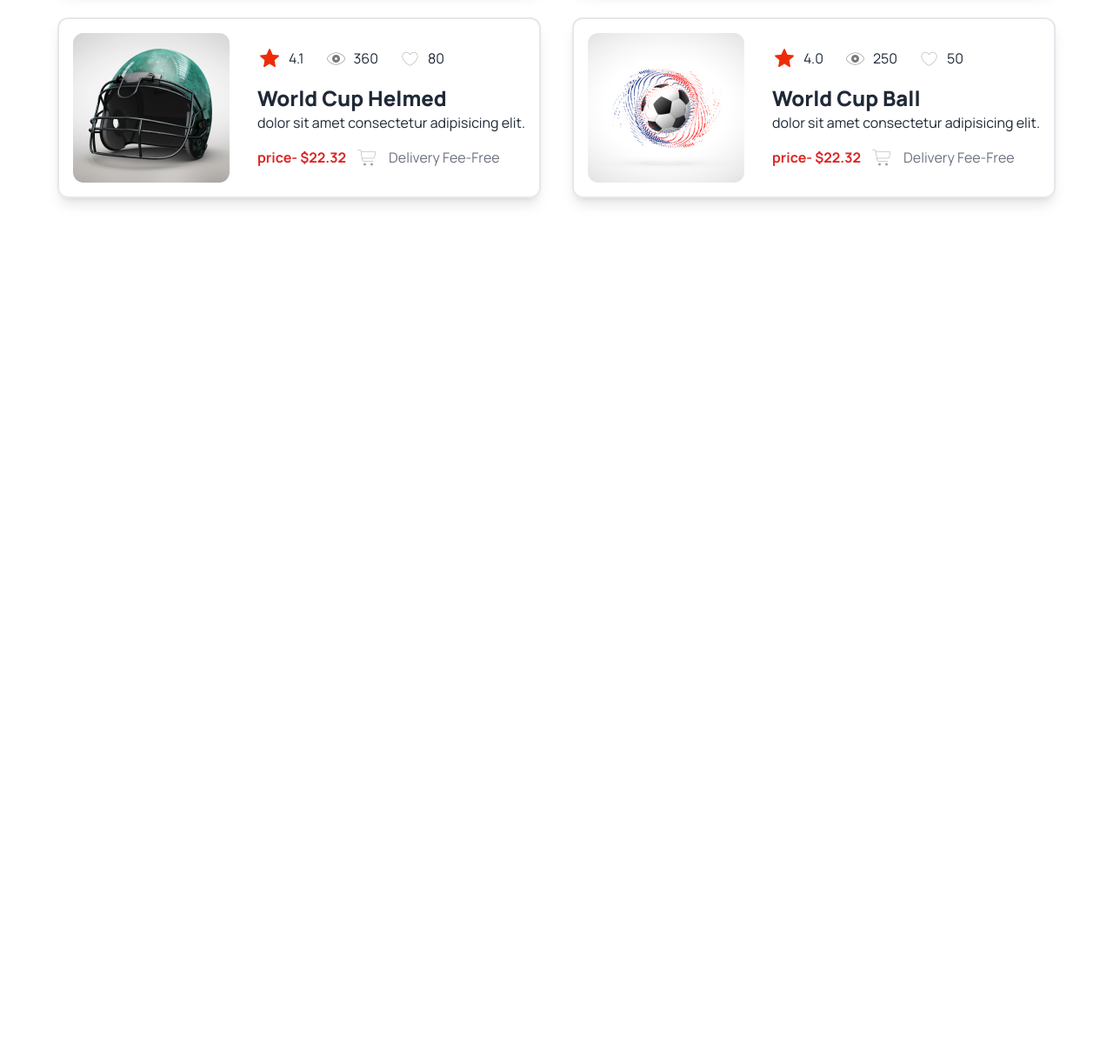
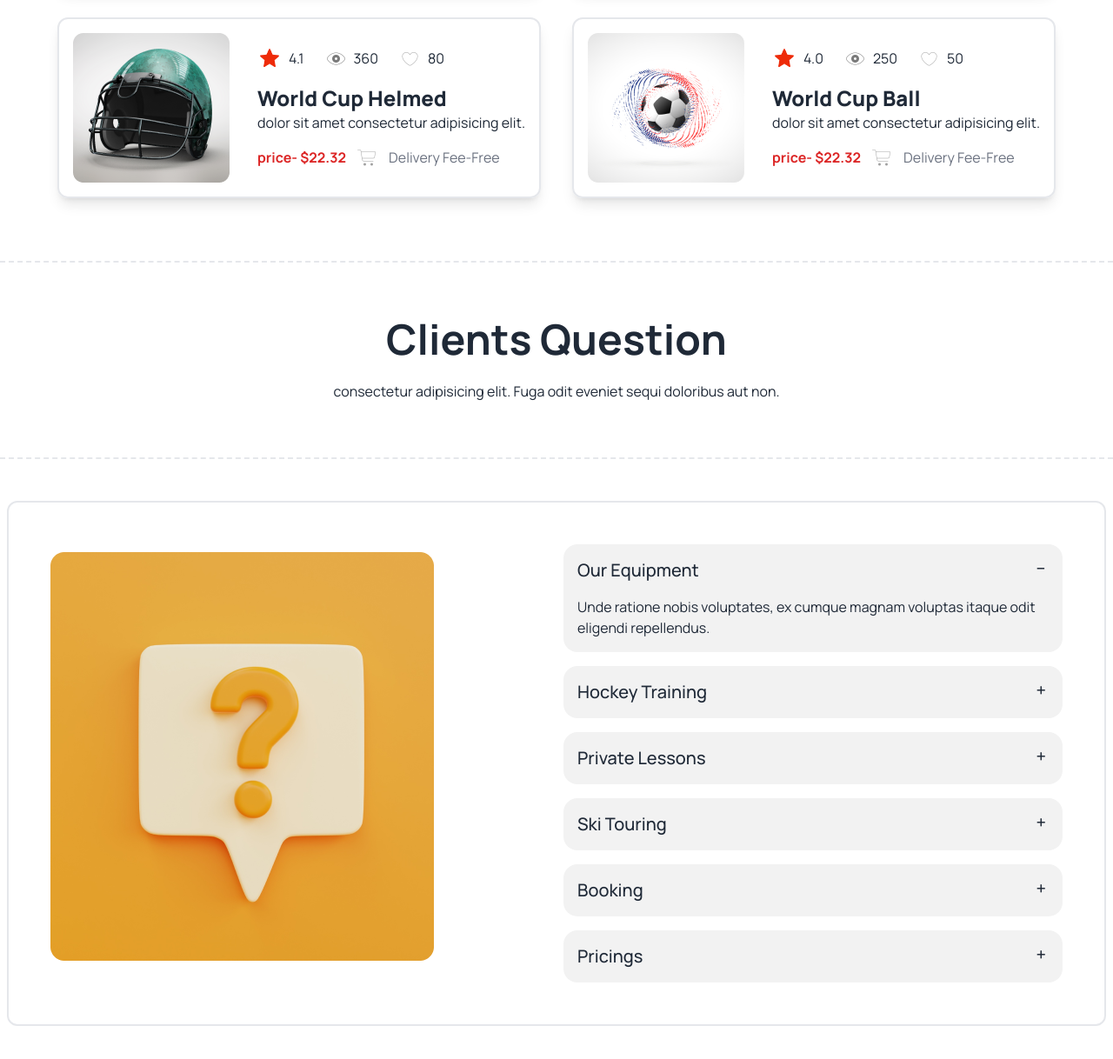
Before and after one commit to Abid-hasan12/hockeys-repo, a plain HTML site: page index.html in a window 1280 px wide. Shown: the part 3267-4485 px from the top of the page at 87% size. Before the commit the page ends 3567 px from the top, so only its background shows below. Drawn offline with nearby package versions, Linux system fonts and the light colour scheme.

Commit message:
added clients question

```diff
--- a/index.html
+++ b/index.html
@@ -420,6 +420,71 @@
                 </div>
             </div>
         </section>
+        <!-- clients question -->
+        <section class="my-16">
+            <!-- title -->
+            <div class="flex flex-col justify-center space-y-6 border-t-2 border-b-2 border-dashed p-16">
+                <h4 class="text-5xl font-bold text-center">Clients Question</h4>
+                <p class="text-center mt-4">consectetur adipisicing elit. Fuga odit eveniet sequi doloribus aut non.</p>
+            </div>
+            <!-- FAQ Content -->
+            <div class="flex flex-col lg:flex-row items-center gap-4 p-4 lg:p-12 border-2 rounded-xl my-12 m-2">
+                <div class="flex-1 mb-4">
+                    <img src="Images/11.png" alt="">
+                </div>
+                <!-- question -->
+                <div class="flex flex-col gap-4 flex-1">
+                    <!-- q-one -->
+                    <div class="collapse collapse-plus bg-base-200">
+                        <input type="radio" name="my-accordion-3" checked="checked" />
+                        <div class="collapse-title text-xl font-medium">Our Equipment</div>
+                        <div class="collapse-content">
+                            <p>Unde ratione nobis voluptates, ex cumque magnam voluptas itaque odit eligendi repellendus.</p>
+                        </div>
+                    </div>
+                    <!-- q-two -->
+                    <div class="collapse collapse-plus bg-base-200">
+                        <input type="radio" name="my-accordion-3" />
+                        <div class="collapse-title text-xl font-medium">Hockey Training</div>
+                        <div class="collapse-content">
+                            <p>Unde ratione nobis voluptates, ex cumque magnam voluptas itaque odit eligendi repellendus</p>
+                        </div>
+                    </div>
+                    <!-- q-three -->
+                    <div class="collapse collapse-plus bg-base-200">
+                        <input type="radio" name="my-accordion-3" />
+                        <div class="collapse-title text-xl font-medium">Private Lessons</div>
+                        <div class="collapse-content">
+                            <p>Unde ratione nobis voluptates, ex cumque magnam voluptas itaque odit eligendi repellendus</p>
+                        </div>
+                    </div>
+                    <!-- q-four -->
+                    <div class="collapse collapse-plus bg-base-200">
+                        <input type="radio" name="my-accordion-3" />
+                        <div class="collapse-title text-xl font-medium">Ski Touring</div>
+                        <div class="collapse-content">
+                            <p>Unde ratione nobis voluptates, ex cumque magnam voluptas itaque odit eligendi repellendus</p>
+                        </div>
+                    </div>
+                    <!-- q-five -->
+                    <div class="collapse collapse-plus bg-base-200">
+                        <input type="radio" name="my-accordion-3" />
+                        <div class="collapse-title text-xl font-medium">Booking</div>
+                        <div class="collapse-content">
+                            <p>Unde ratione nobis voluptates, ex cumque magnam voluptas itaque odit eligendi repellendus</p>
+                        </div>
+                    </div>
+                    <!-- q-six -->
+                    <div class="collapse collapse-plus bg-base-200">
+                        <input type="radio" name="my-accordion-3" />
+                        <div class="collapse-title text-xl font-medium">Pricings</div>
+                        <div class="collapse-content">
+                            <p>Unde ratione nobis voluptates, ex cumque magnam voluptas itaque odit eligendi repellendus</p>
+                        </div>
+                    </div>
+                </div>
+            </div>
+        </section>
     </main>
     <footer>
 
```
